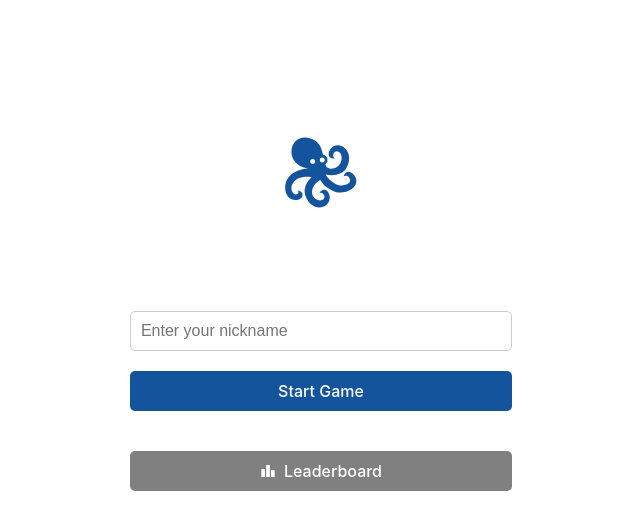
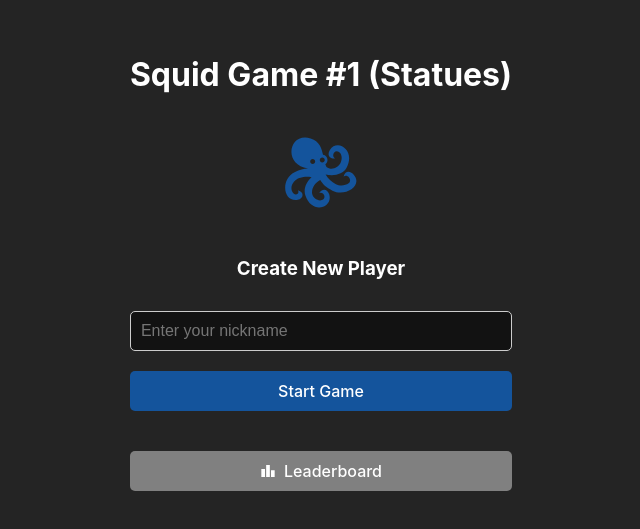
Before and after one commit to MikyAbad/squid-game, a React (Vite) app: page / in a window 1280 px wide. Shown: the part 137-666 px from the top of the page, without its empty margins (319-959 px from the left). Built offline with nearby package versions, Linux system fonts and the light colour scheme.

Commit message:
fix color scheme issue

```diff
--- a/src/index.css
+++ b/src/index.css
@@ -3,7 +3,7 @@
   line-height: 1.5;
   font-weight: 400;
 
-  color-scheme: light dark;
+  color-scheme: dark;
   color: rgba(255, 255, 255, 0.87);
   background-color: #242424;
 
@@ -38,16 +38,3 @@
   line-height: 1.1;
   margin-bottom: 0.5em;
 }
-
-@media (prefers-color-scheme: light) {
-  :root {
-    color: #213547;
-    background-color: #ffffff;
-  }
-  a:hover {
-    color: #747bff;
-  }
-  button {
-    background-color: #f9f9f9;
-  }
-}
--- a/vite.config.js
+++ b/vite.config.js
@@ -12,7 +12,7 @@
         name: 'Squid Game (Statues)',
         short_name: 'Squid Game',
         description: 'Dynamic mobile game simulating statues popular game',
-        theme_color: '#ffffff',
+        theme_color: '#000000',
         icons: [
           {
             src: 'pwa-192x192.png',
```
